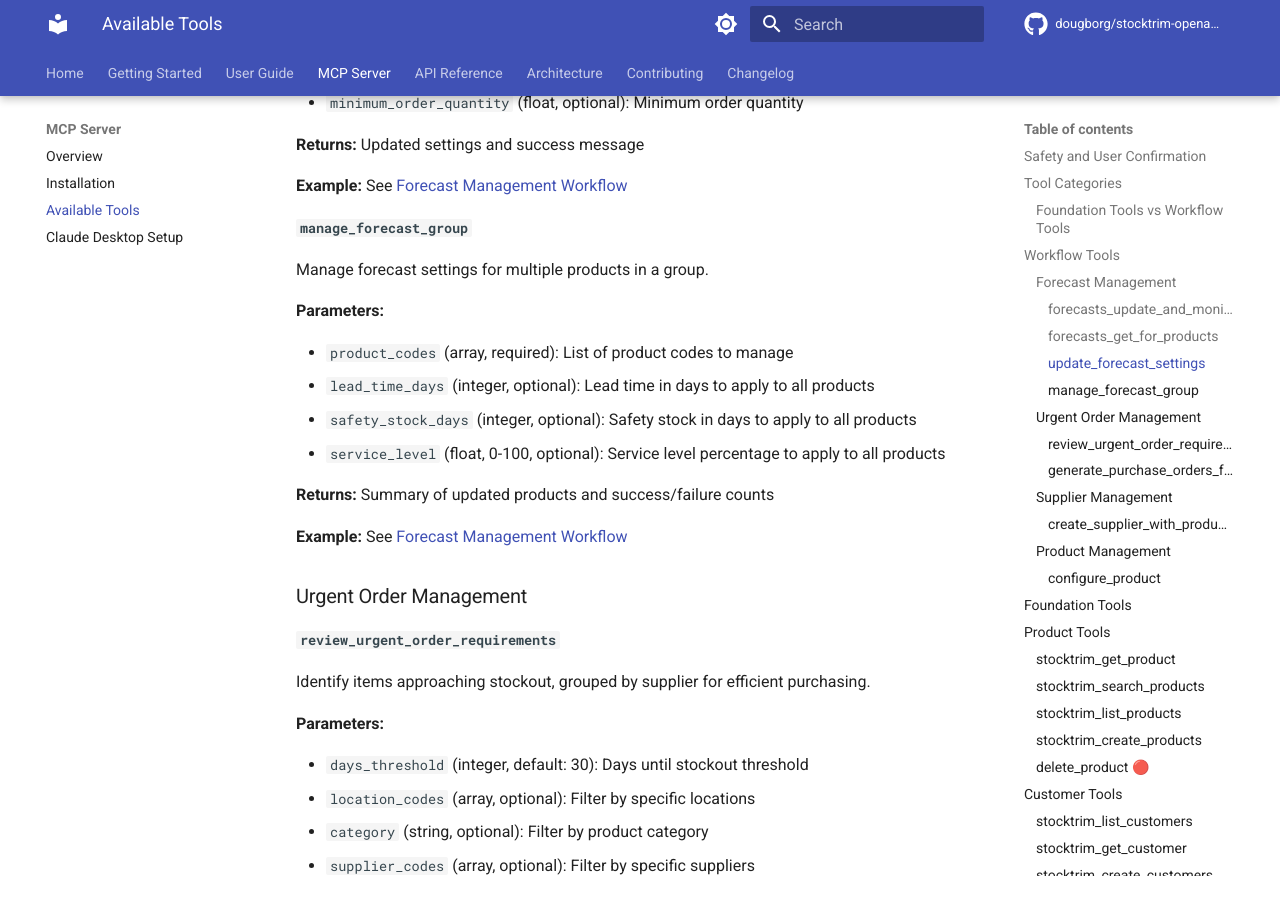
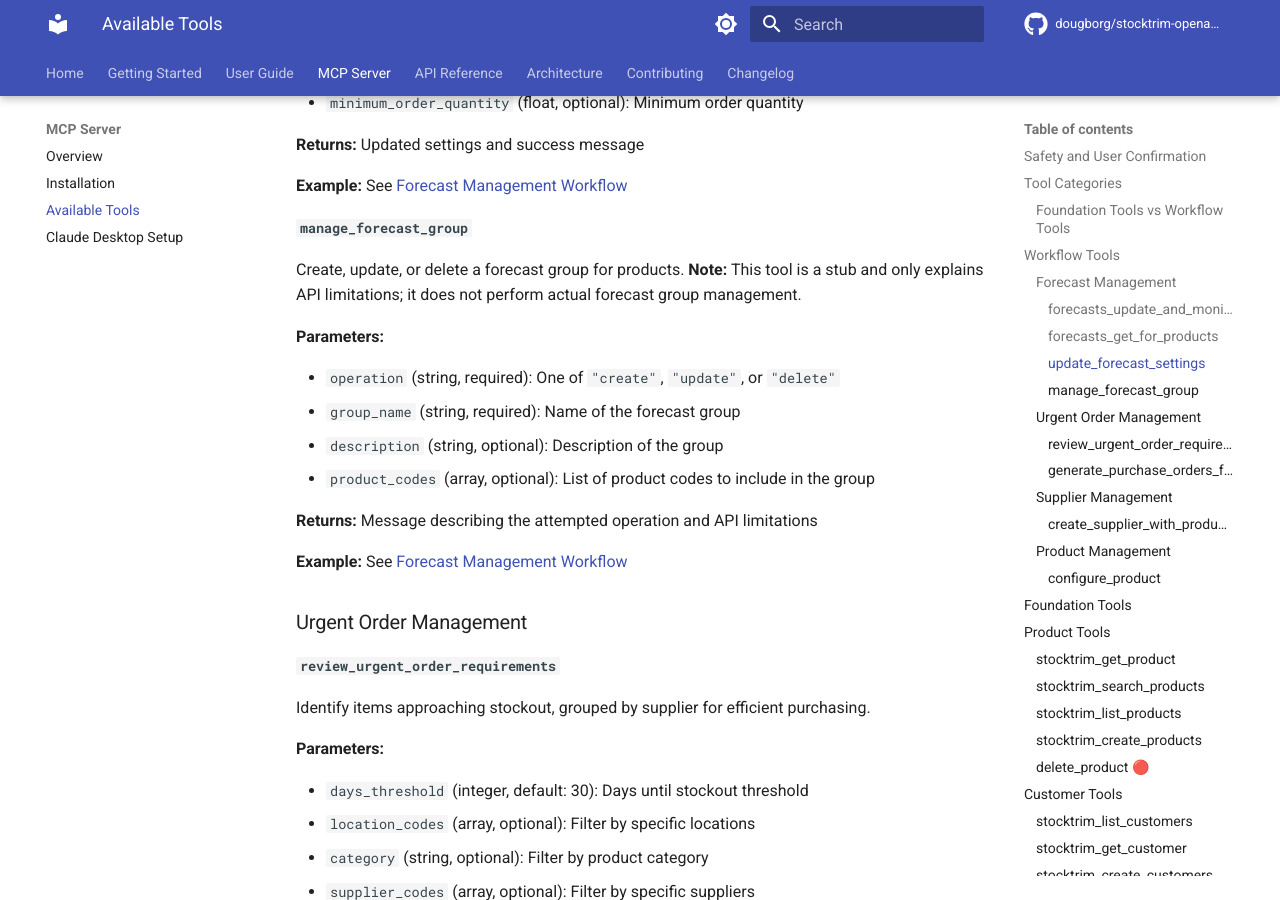
Before and after one commit to dougborg/stocktrim-openapi-client, an MkDocs documentation site: the page built from docs/mcp-server/tools.md, in a window 1280 px wide and 900 px high, scrolled down 2528 px. Built offline with MkDocs 1.6.1 and Material for MkDocs 9.7.7, drawn with Linux system fonts in a browser that asks for light colours; comment, search, counter and statistics services are not loaded; the version menu is left out.

Commit message:
docs(mcp): fix manage_forecast_group parameters to match implementation
Co-authored-by: dougborg <1261222+dougborg@users.noreply.github.com>

```diff
--- a/docs/mcp-server/tools.md
+++ b/docs/mcp-server/tools.md
@@ -112,17 +112,17 @@ Update forecast parameters for a product (lead time, safety stock, service level
 
 #### `manage_forecast_group`
 
-Manage forecast settings for multiple products in a group.
+Create, update, or delete a forecast group for products. **Note:** This tool is a stub
+and only explains API limitations; it does not perform actual forecast group management.
 
 **Parameters:**
 
-- `product_codes` (array, required): List of product codes to manage
-- `lead_time_days` (integer, optional): Lead time in days to apply to all products
-- `safety_stock_days` (integer, optional): Safety stock in days to apply to all products
-- `service_level` (float, 0-100, optional): Service level percentage to apply to all
-  products
+- `operation` (string, required): One of `"create"`, `"update"`, or `"delete"`
+- `group_name` (string, required): Name of the forecast group
+- `description` (string, optional): Description of the group
+- `product_codes` (array, optional): List of product codes to include in the group
 
-**Returns:** Summary of updated products and success/failure counts
+**Returns:** Message describing the attempted operation and API limitations
 
 **Example:** See
 [Forecast Management Workflow](./examples.md#workflow-2-forecast-management-and-analysis)
```
